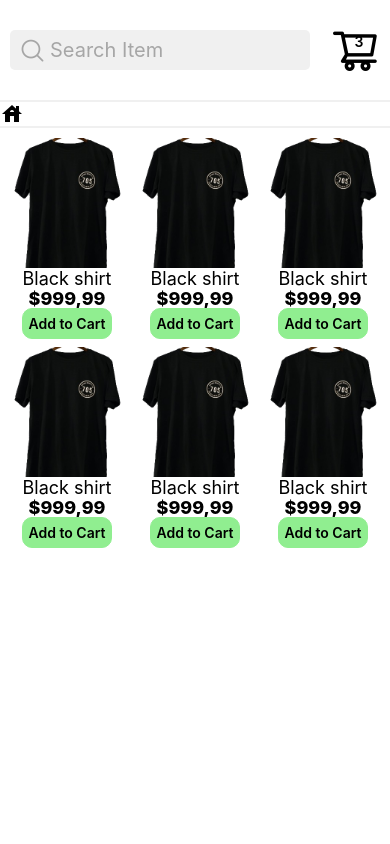
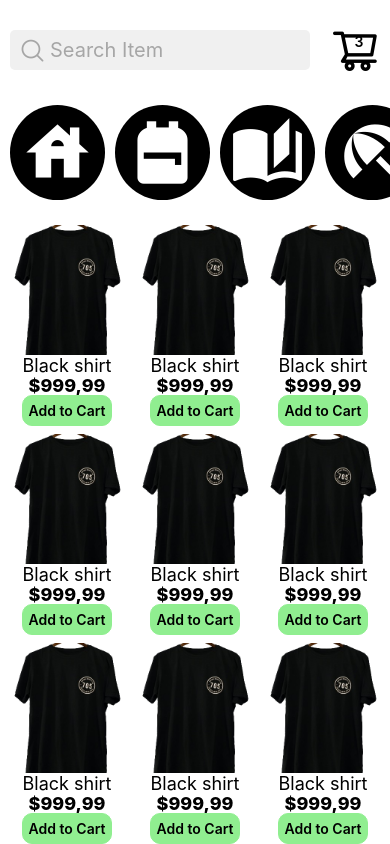
Before and after one commit to ItamarLu/StoreApp, a React Native app: screen /MainScreen in a window 390 px wide. Built offline with nearby package versions, Linux system fonts and the light colour scheme.

Commit message:
category row

```diff
--- a/src/components/Category.js
+++ b/src/components/Category.js
@@ -1,17 +1,66 @@
 import React from 'react'
-import { StyleSheet } from 'react-native'
+import { StyleSheet, View, ScrollView, TouchableOpacity } from 'react-native'
 import { MaterialIcons } from '@expo/vector-icons'
 
 const Category = () => {
-  const {} = styles
+  const { container, categoryWrapperStyles } = styles
 
   return (
-    <>
-      <MaterialIcons name="house" size={24} color="black" />
-    </>
+    <ScrollView horizontal={true} showsHorizontalScrollIndicator={false}>
+      <View style={container}>
+        <TouchableOpacity>
+          <View style={categoryWrapperStyles}>
+            <MaterialIcons name="house" size={75} color="white" />
+          </View>
+        </TouchableOpacity>
+        <TouchableOpacity>
+          <View style={categoryWrapperStyles}>
+            <MaterialIcons name="backpack" size={75} color="white" />
+          </View>
+        </TouchableOpacity>
+        <TouchableOpacity>
+          <View style={categoryWrapperStyles}>
+            <MaterialIcons name="auto-stories" size={75} color="white" />
+          </View>
+        </TouchableOpacity>
+        <TouchableOpacity>
+          <View style={categoryWrapperStyles}>
+            <MaterialIcons name="beach-access" size={75} color="white" />
+          </View>
+        </TouchableOpacity>
+        <TouchableOpacity>
+          <View style={categoryWrapperStyles}>
+            <MaterialIcons name="agriculture" size={75} color="white" />
+          </View>
+        </TouchableOpacity>
+        <TouchableOpacity>
+          <View style={categoryWrapperStyles}>
+            <MaterialIcons name="airplanemode-on" size={75} color="white" />
+          </View>
+        </TouchableOpacity>
+        <TouchableOpacity>
+          <View style={categoryWrapperStyles}>
+            <MaterialIcons name="attractions" size={75} color="white" />
+          </View>
+        </TouchableOpacity>
+      </View>
+    </ScrollView>
   )
 }
 
-const styles = StyleSheet.create({})
+const styles = StyleSheet.create({
+  container: {
+    flexDirection: 'row',
+    gap: 10,
+    marginHorizontal: 10,
+    marginVertical: 5
+  },
+  categoryWrapperStyles: {
+    backgroundColor: 'black',
+    borderRadius: 50,
+    padding: 10,
+    elevation: 7
+  }
+})
 
 export default Category
--- a/src/components/Item.js
+++ b/src/components/Item.js
@@ -1,7 +1,7 @@
-import React from 'react'
+import React, { useState } from 'react'
 import { StyleSheet, View, Text, Image, TouchableOpacity } from 'react-native'
 
-const Item = () => {
+const Item = (props) => {
   const {
     itemWrapper,
     imageWrapper,
@@ -13,10 +13,12 @@ const Item = () => {
     addCartTxt
   } = styles
 
+  const { itemPath } = props
+
   return (
     <View style={itemWrapper}>
       <View style={imageWrapper}>
-        <Image style={imageStyle} source={require('../../icons/shirt.png')} />
+        <Image style={imageStyle} source={itemPath} />
       </View>
       <View style={priceBuyWrapper}>
         <Text style={itemNameStyle}>Black shirt</Text>
--- a/src/screens/MainScreen.js
+++ b/src/screens/MainScreen.js
@@ -22,12 +22,18 @@ const MainScreen = ({ navigation }) => {
           <Category />
         </View>
         <View style={body}>
-          <Item />
-          <Item />
-          <Item />
-          <Item />
-          <Item />
-          <Item />
+          <Item itemPath={require('../../icons/shirt.png')} />
+          <Item itemPath={require('../../icons/shirt.png')} />
+          <Item itemPath={require('../../icons/shirt.png')} />
+          <Item itemPath={require('../../icons/shirt.png')} />
+          <Item itemPath={require('../../icons/shirt.png')} />
+          <Item itemPath={require('../../icons/shirt.png')} />
+          <Item itemPath={require('../../icons/shirt.png')} />
+          <Item itemPath={require('../../icons/shirt.png')} />
+          <Item itemPath={require('../../icons/shirt.png')} />
+          <Item itemPath={require('../../icons/shirt.png')} />
+          <Item itemPath={require('../../icons/shirt.png')} />
+          <Item itemPath={require('../../icons/shirt.png')} />
         </View>
       </ScrollView>
     </View>
@@ -46,10 +52,7 @@ const styles = StyleSheet.create({
     gap: 10
   },
   categoryViewStyles: {
-    borderBottomColor: '#F0F0F0',
-    borderTopColor: '#F0F0F0',
-    borderBottomWidth: 2,
-    borderTopWidth: 2
+    paddingBottom: 10
   },
   body: {
     justifyContent: 'center',
```
Also changed, not shown: src/components/HeaderContent.js (+7 -1 lines).
